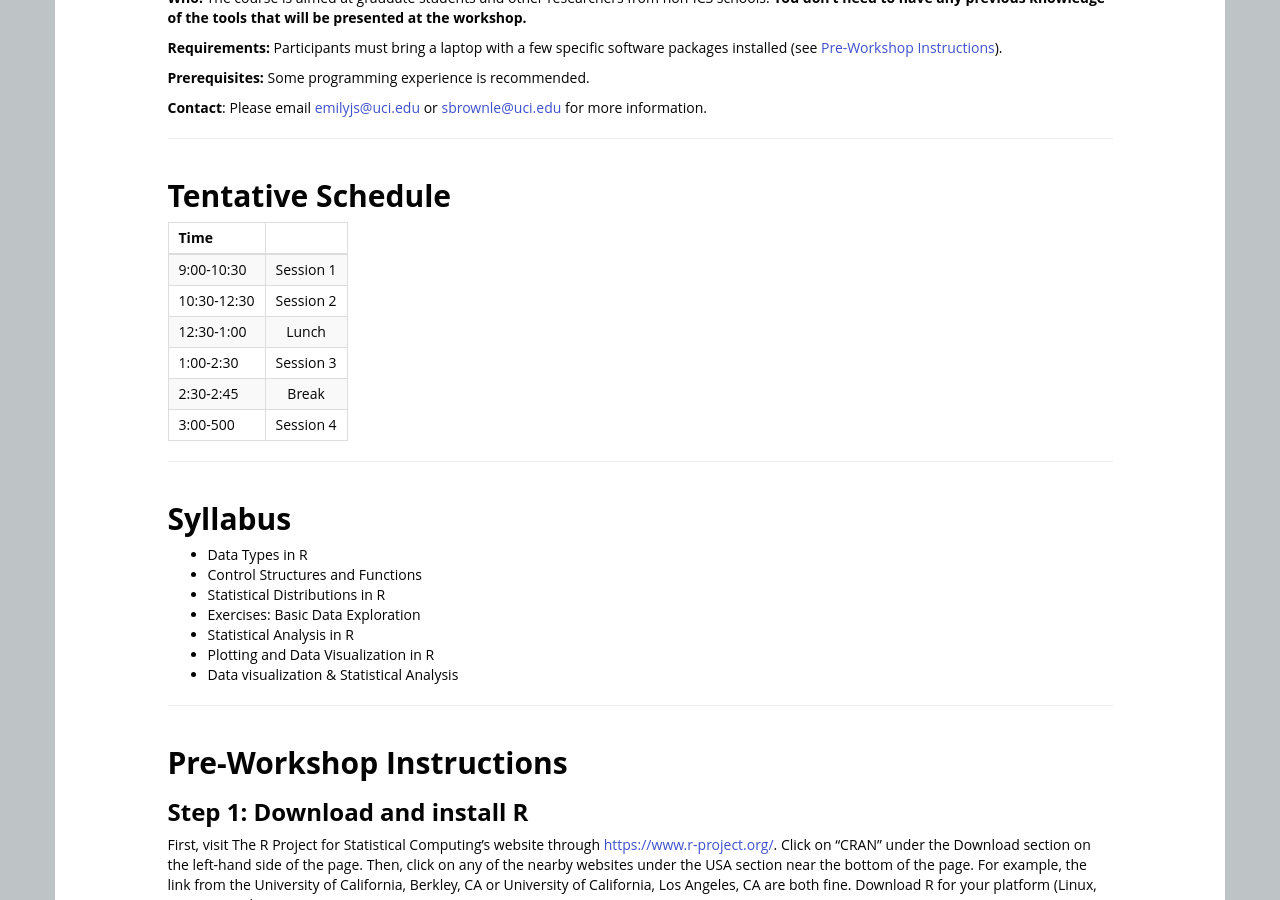
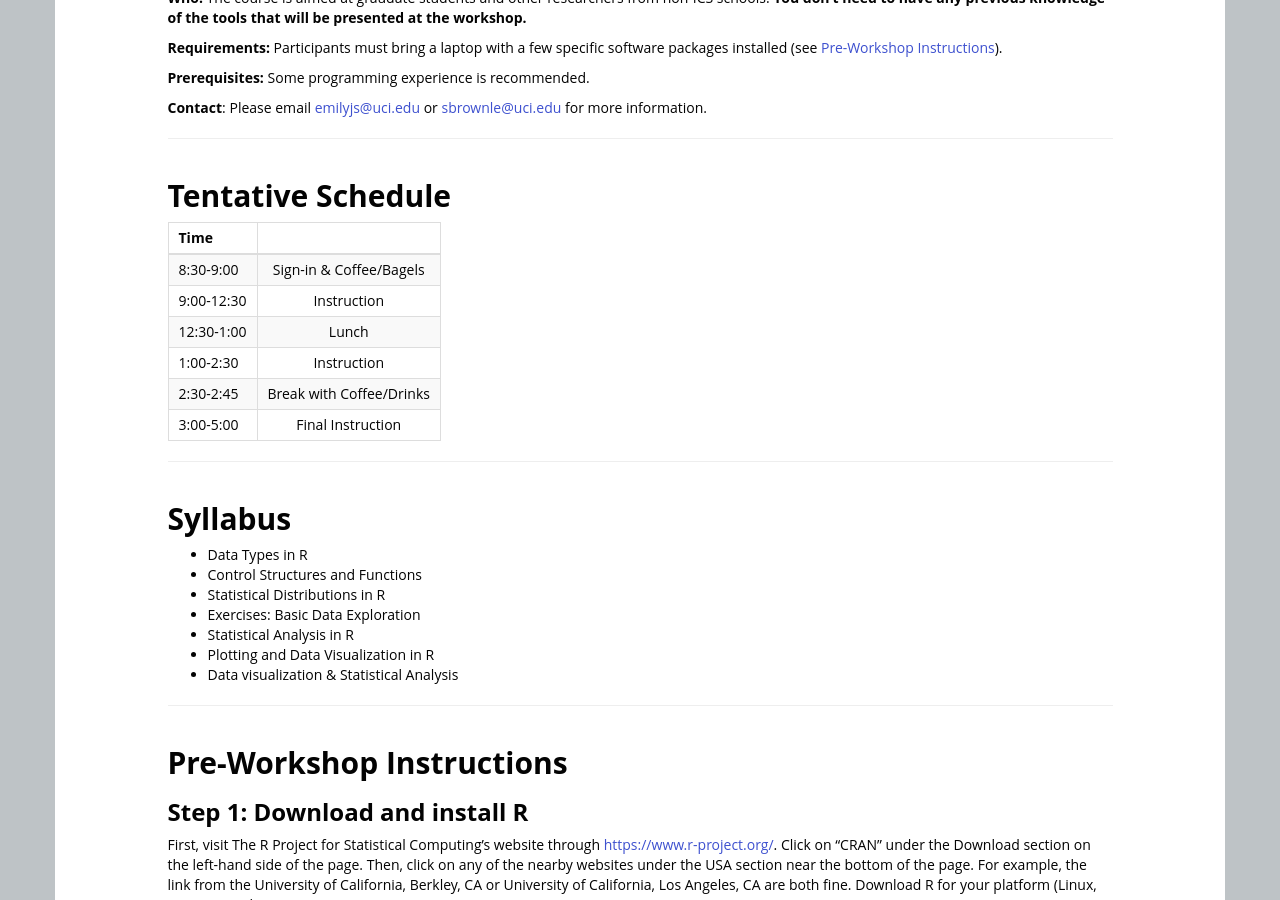
Before and after one commit to UCIDataScienceInitiative/UCIDataScienceInitiative.github.io, a Jekyll site: the page built from Workshops/IntroR.md, in a window 1280 px wide and 900 px high, scrolled down 649 px. Built offline with Jekyll 4.4.1, drawn with Linux system fonts in a browser that asks for light colours.

Commit message:
changed schedule

```diff
--- a/Workshops/IntroR.md
+++ b/Workshops/IntroR.md
@@ -32,12 +32,12 @@ In this course, you will learn how to program in R and how to effectively use R
 
 | Time	       	|           	|
 | ------------- |:-------------:|
-| 9:00-10:30   | Session 1		|
-| 10:30-12:30   | Session 2   		|
+| 8:30-9:00  | Sign-in & Coffee/Bagels	|
+| 9:00-12:30 | Instruction |
 | 12:30-1:00	| Lunch			|
-| 1:00-2:30		| Session 3 |
-| 2:30-2:45		| Break			|
-| 3:00-500	| Session 4 |
+| 1:00-2:30		| Instruction |
+| 2:30-2:45		| Break	with Coffee/Drinks|
+| 3:00-5:00	  | Final Instruction |
 
 * * *
 
```
